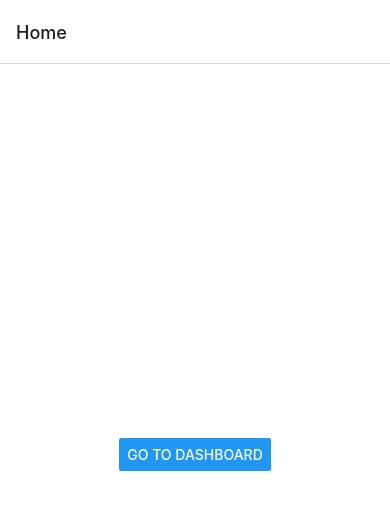
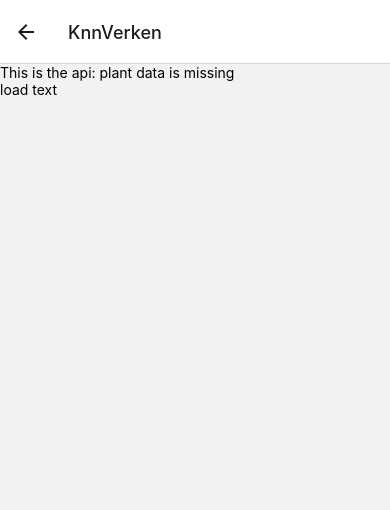
Before and after one commit to JaapMoerkerk/plantify, a React Native app: screen /KnnVerken in a window 390 px wide. Shown: the top 510 px of the page. Built offline with nearby package versions, Linux system fonts and the light colour scheme.

Commit message:
plant data is not yet loaded correctly, doesnt work yet but no errors xoxo.

```diff
--- a/App.js
+++ b/App.js
@@ -1,10 +1,11 @@
 // app.js
 
 import React from 'react';
-import { StyleSheet, View, Button } from 'react-native';
+import { StyleSheet, View, Button, Text } from 'react-native';
 import { NavigationContainer } from '@react-navigation/native';
 import { createStackNavigator } from '@react-navigation/stack';
 import Dashboard from './dashboard';
+import KnnVerken from './knn/script'
 
 const Stack = createStackNavigator();
 
@@ -12,6 +13,7 @@ const HomeScreen = ({ navigation }) => {
   return (
     <View style={styles.container}>
       <Button title="Go to Dashboard" onPress={() => navigation.navigate('Dashboard')} />
+      <Button title="Go to KnnVerken" onPress={() => navigation.navigate('KnnVerken')} />
     </View>
   );
 };
@@ -22,6 +24,7 @@ const App = () => {
       <Stack.Navigator initialRouteName="Home">
         <Stack.Screen name="Home" component={HomeScreen} />
         <Stack.Screen name="Dashboard" component={Dashboard} />
+        <Stack.Screen name="KnnVerken" component={KnnVerken} />
       </Stack.Navigator>
     </NavigationContainer>
   );
--- /dev/null
+++ b/knn/script.js
@@ -0,0 +1,28 @@
+import {useState} from "react";
+import {Pressable, Text, View} from "react-native";
+//plant data is not yet loaded correctly, doesnt work yet but no errors xoxo.
+const KnnVerken = () => {
+    const [plantData, setPlantData] = useState("plant data is missing")
+
+    async function loadAPI() {
+        try {
+            const response = await fetch("https://stud.hosted.hr.nl/1064361/stekkie/data.json");
+            console.log(response)
+            let ApiData = JSON.parse(await response.text())
+            setPlantData(ApiData)
+        } catch (error) {
+            console.log("there is a problem loading the data", error)
+        }
+    }
+
+    return (
+        <View>
+            <Text>This is the api: {plantData}</Text>
+            <Pressable onPress={loadAPI}>
+                <Text>load text</Text>
+            </Pressable>
+        </View>
+    );
+};
+
+export default KnnVerken;
```
Also changed, not shown: 2 other files (tests, documents, lock files or other folders).
